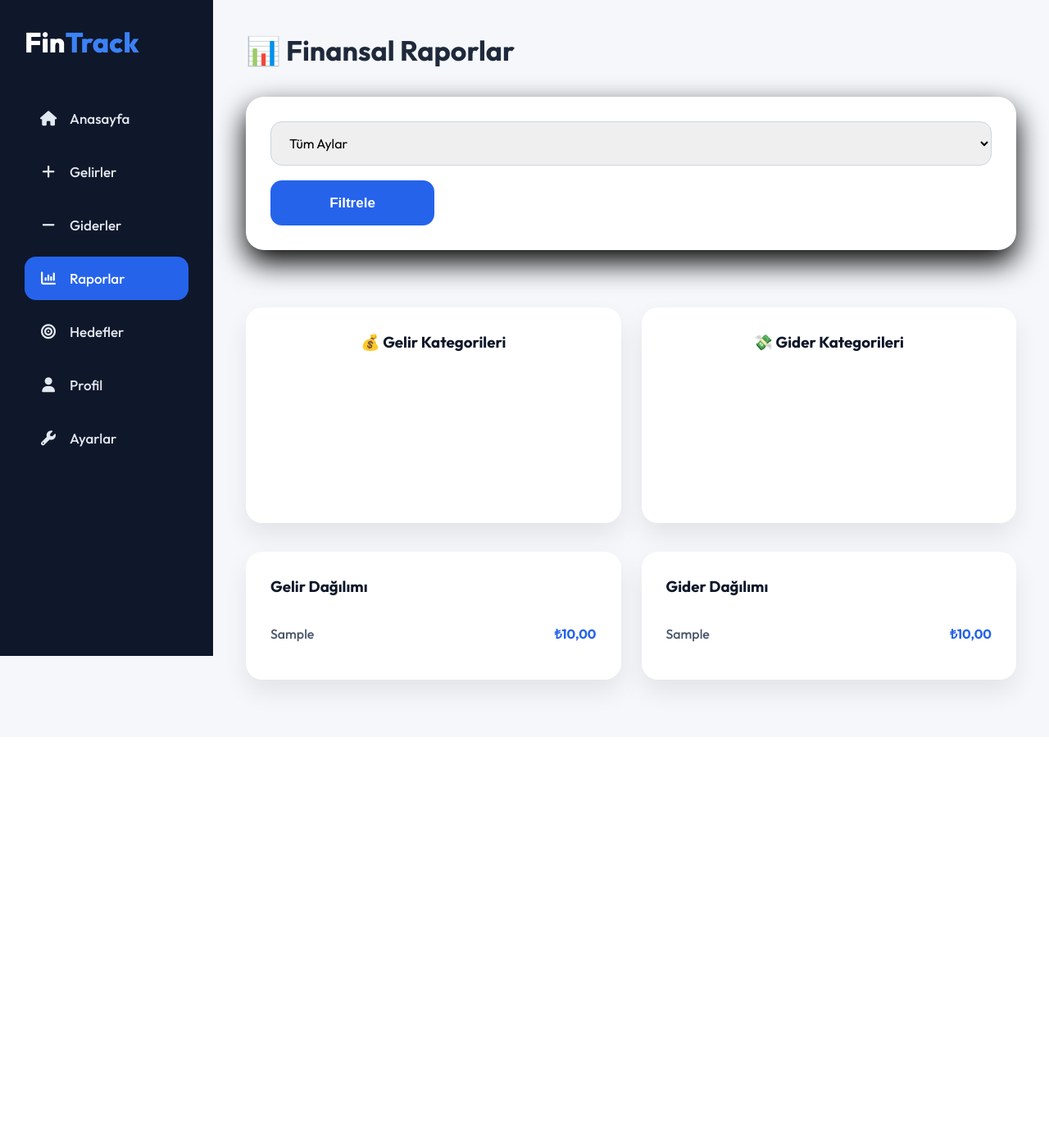
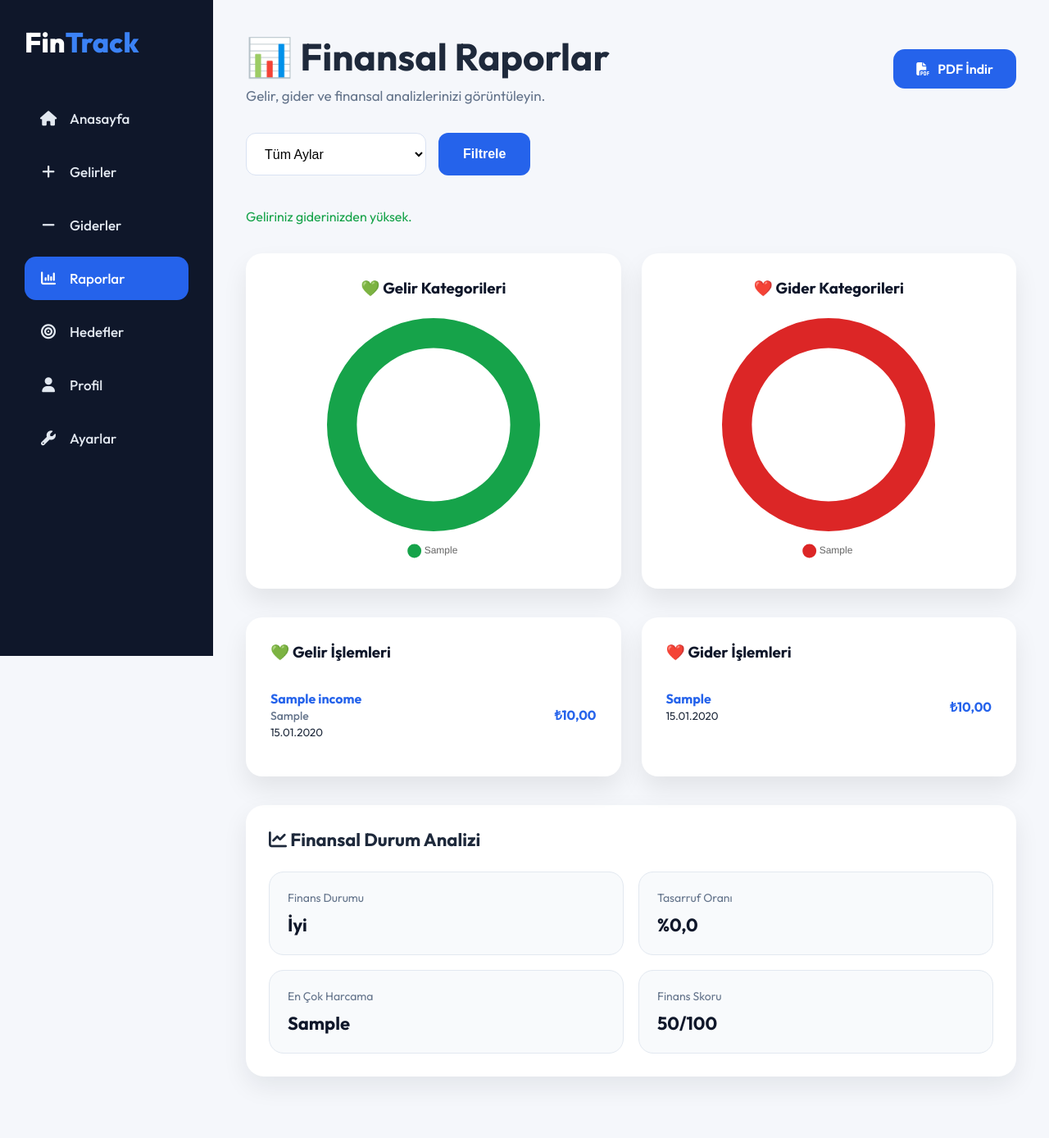
Before and after one commit to nagihanbolukbas/FinTrack, a PHP site: page /reports.php in a window 1280 px wide. Shown: the whole page at 82% size. Before the commit the page ends 859 px from the top, so only its background shows below. Run offline with PHP 8.4, Linux system fonts and the light colour scheme; the visitor is signed in with stand-in values (Sample User, id 1); tables that the repository leaves empty or names only in its code hold one stand-in row (values such as "Sample post"); a map, chart or similar area stays blank.

Commit message:
Finansal raporlama ve PDF çıktısı eklendi

```diff
--- a/reports.php
+++ b/reports.php
@@ -10,50 +10,57 @@ require_once "config/database.php";
 
 $month = isset($_GET["month"]) ? $_GET["month"] : "";
 
+/* ==========================
+   TOPLAM GELİR
+========================== */
+
 $params = [$_SESSION["id"]];
 
-$incomeSql = "
+$sql = "
 SELECT IFNULL(SUM(amount),0) total
 FROM incomes
 WHERE user_id=?
 ";
 
 if($month!=""){
-    $incomeSql.=" AND MONTH(income_date)=?";
-    $params[]=$month;
+    $sql .= " AND MONTH(income_date)=?";
+    $params[] = $month;
 }
 
-$stmt=$pdo->prepare($incomeSql);
+$stmt = $pdo->prepare($sql);
 $stmt->execute($params);
-$totalIncome=$stmt->fetch(PDO::FETCH_ASSOC)["total"];
+$totalIncome = $stmt->fetch(PDO::FETCH_ASSOC)["total"];
 
-/* -------------------- */
+/* ==========================
+   TOPLAM GİDER
+========================== */
 
-$params=[ $_SESSION["id"] ];
+$params = [$_SESSION["id"]];
 
-$expenseSql="
+$sql = "
 SELECT IFNULL(SUM(amount),0) total
 FROM expenses
 WHERE user_id=?
 ";
 
 if($month!=""){
-    $expenseSql.=" AND MONTH(expense_date)=?";
-    $params[]=$month;
+    $sql .= " AND MONTH(expense_date)=?";
+    $params[] = $month;
 }
 
-$stmt=$pdo->prepare($expenseSql);
+$stmt = $pdo->prepare($sql);
 $stmt->execute($params);
-$totalExpense=$stmt->fetch(PDO::FETCH_ASSOC)["total"];
+$totalExpense = $stmt->fetch(PDO::FETCH_ASSOC)["total"];
 
-$balance=$totalIncome-$totalExpense;
+$balance = $totalIncome - $totalExpense;
 
-/* -------------------- */
-/* Gelir Kategorileri */
+/* ==========================
+   DONUT GELİR
+========================== */
 
-$params=[ $_SESSION["id"] ];
+$params = [$_SESSION["id"]];
 
-$sql="
+$sql = "
 SELECT category,
 SUM(amount) total
 FROM incomes
@@ -61,22 +68,23 @@ WHERE user_id=?
 ";
 
 if($month!=""){
-    $sql.=" AND MONTH(income_date)=?";
-    $params[]=$month;
+    $sql .= " AND MONTH(income_date)=?";
+    $params[] = $month;
 }
 
-$sql.=" GROUP BY category";
+$sql .= " GROUP BY category";
 
-$stmt=$pdo->prepare($sql);
+$stmt = $pdo->prepare($sql);
 $stmt->execute($params);
-$incomeCategories=$stmt->fetchAll(PDO::FETCH_ASSOC);
+$incomeSummary = $stmt->fetchAll(PDO::FETCH_ASSOC);
 
-/* -------------------- */
-/* Gider Kategorileri */
+/* ==========================
+   DONUT GİDER
+========================== */
 
-$params=[ $_SESSION["id"] ];
+$params = [$_SESSION["id"]];
 
-$sql="
+$sql = "
 SELECT category,
 SUM(amount) total
 FROM expenses
@@ -84,44 +92,111 @@ WHERE user_id=?
 ";
 
 if($month!=""){
-    $sql.=" AND MONTH(expense_date)=?";
-    $params[]=$month;
+    $sql .= " AND MONTH(expense_date)=?";
+    $params[] = $month;
 }
 
-$sql.=" GROUP BY category";
+$sql .= " GROUP BY category";
 
-$stmt=$pdo->prepare($sql);
+$stmt = $pdo->prepare($sql);
 $stmt->execute($params);
-$expenseCategories=$stmt->fetchAll(PDO::FETCH_ASSOC);
+$expenseSummary = $stmt->fetchAll(PDO::FETCH_ASSOC);
 
-/* -------------------- */
-/* En yüksek harcama */
+/* ==========================
+   GELİR LİSTESİ
+========================== */
 
-$highestCategory="-";
-$highestAmount=0;
+$params = [$_SESSION["id"]];
 
-foreach($expenseCategories as $row){
+$sql = "
+SELECT title,
+category,
+amount,
+income_date
+FROM incomes
+WHERE user_id=?
+";
 
-    if($row["total"]>$highestAmount){
+if($month!=""){
+    $sql .= " AND MONTH(income_date)=?";
+    $params[] = $month;
+}
 
-        $highestAmount=$row["total"];
-        $highestCategory=$row["category"];
+$sql .= " ORDER BY income_date DESC";
+
+$stmt = $pdo->prepare($sql);
+$stmt->execute($params);
+$incomeList = $stmt->fetchAll(PDO::FETCH_ASSOC);
+
+/* ==========================
+   GİDER LİSTESİ
+========================== */
+
+$params = [$_SESSION["id"]];
+
+$sql = "
+SELECT category,
+amount,
+expense_date
+FROM expenses
+WHERE user_id=?
+";
+
+if($month!=""){
+    $sql .= " AND MONTH(expense_date)=?";
+    $params[] = $month;
+}
+
+$sql .= " ORDER BY expense_date DESC";
+
+$stmt = $pdo->prepare($sql);
+$stmt->execute($params);
+$expenseList = $stmt->fetchAll(PDO::FETCH_ASSOC);
+
+/* ==========================
+   ANALİZ
+========================== */
+
+$highestCategory = "-";
+$highestAmount = 0;
+
+foreach($expenseSummary as $row){
+
+    if($row["total"] > $highestAmount){
+
+        $highestAmount = $row["total"];
+        $highestCategory = $row["category"];
 
     }
 
 }
 
-/* -------------------- */
+$savingRate = 0;
 
-$savingRate=0;
+if($totalIncome>0){
+    $savingRate = ($balance/$totalIncome)*100;
+}
+
+$score = 50;
+
+if($balance>0) $score += 20;
+if($savingRate>20) $score += 20;
+if($savingRate>40) $score += 10;
+
+if($score>100) $score = 100;
+/* Tasarruf Oranı */
+
+$savingRate = 0;
 
 if($totalIncome>0){
 
-    $savingRate=($balance/$totalIncome)*100;
+    $savingRate = ($balance/$totalIncome)*100;
 
 }
 
-$score=50;
+/* Finans Skoru */
+
+$score = 50;
 
 if($balance>0) $score+=20;
 if($savingRate>20) $score+=20;
@@ -129,6 +204,23 @@ if($savingRate>40) $score+=10;
 
 if($score>100) $score=100;
 
+
+/* En çok harcanan kategori */
+
+$stmt=$pdo->prepare("
+SELECT category,SUM(amount) total
+FROM expenses
+WHERE user_id=?
+GROUP BY category
+ORDER BY total DESC
+LIMIT 1
+");
+
+$stmt->execute([$_SESSION["id"]]);
+
+$topCategory=$stmt->fetch(PDO::FETCH_ASSOC);
+
+$categoryName=$topCategory["category"] ?? "-";
 ?>
 <!DOCTYPE html>
 <html lang="tr">
@@ -137,7 +229,7 @@ if($score>100) $score=100;
 
 <meta charset="UTF-8">
 
-<title>Raporlar</title>
+<title>FinTrack | Raporlar</title>
 
 <link rel="stylesheet" href="css/dashboard.css">
 
@@ -154,28 +246,58 @@ href="https://cdnjs.cloudflare.com/ajax/libs/font-awesome/6.7.2/css/all.min.css"
 
 <div class="content">
 
-<header>
+<header class="report-header">
+
+<div>
 
 <h2>📊 Finansal Raporlar</h2>
 
+<p>Gelir, gider ve finansal analizlerinizi görüntüleyin.</p>
+
+</div>
+
+<a href="report-pdf.php" target="_blank" class="pdf-btn">
+
+<i class="fa-solid fa-file-pdf"></i>
+
+PDF İndir
+
+</a>
 
 </header>
 
-<form method="GET" class="income-form">
+<?php
+
+$aylar = [
+
+1=>"Ocak",
+2=>"Şubat",
+3=>"Mart",
+4=>"Nisan",
+5=>"Mayıs",
+6=>"Haziran",
+7=>"Temmuz",
+8=>"Ağustos",
+9=>"Eylül",
+10=>"Ekim",
+11=>"Kasım",
+12=>"Aralık"
+
+];
+
+?>
+
+<form method="GET" class="report-filter">
 
 <select name="month">
 
 <option value="">Tüm Aylar</option>
 
-<?php
-for($i=1;$i<=12;$i++){
-?>
+<?php foreach($aylar as $no=>$ad){ ?>
 
-<option
-value="<?=$i?>"
-<?=($month==$i)?"selected":"";?>>
+<option value="<?= $no ?>" <?= ($month==$no) ? "selected" : "" ?>>
 
-<?=date("F",mktime(0,0,0,$i,1));?>
+<?= $ad ?>
 
 </option>
 
@@ -183,32 +305,40 @@ value="<?=$i?>"
 
 </select>
 
-<button class="auth-btn">
+<button class="filter-btn">
 
 Filtrele
 
 </button>
 
 </form>
+<?php if($balance >= 0){ ?>
 
-<div class="report-cards">
+<p style="color:#16A34A;">
+Geliriniz giderinizden yüksek.
+</p>
 
+<?php }else{ ?>
 
+<p style="color:#DC2626;">
+Gideriniz gelirinizi geçti.
+</p>
 
-</div>
+<?php } ?>
 <div class="chart-grid">
 
 <div class="chart-card">
 
-        <h3>💰 Gelir Kategorileri</h3>
+<h3>💚 Gelir Kategorileri</h3>
 
 <canvas id="incomeChart"></canvas>
 
 </div>
 
+
 <div class="chart-card">
 
-        <h3>💸 Gider Kategorileri</h3>
+<h3>❤️ Gider Kategorileri</h3>
 
 <canvas id="expenseChart"></canvas>
 
@@ -217,42 +347,84 @@ Filtrele
 </div>
 
 <div class="report-lists">
-
     <div class="report-box">
 
-        <h3>Gelir Dağılımı</h3>
+    <h3>💚 Gelir İşlemleri</h3>
 
-        <?php foreach($incomeCategories as $row){ ?>
+    <?php if(count($incomeList)>0){ ?>
+
+        <?php foreach($incomeList as $row){ ?>
 
         <div class="report-item">
 
-            <span><?= htmlspecialchars($row["category"]) ?></span>
+            <div>
 
-            <strong>
-                ₺<?= number_format($row["total"],2,",",".") ?>
+    <strong><?= htmlspecialchars($row["title"]) ?></strong>
+
+    <br>
+
+    <span style="color:#64748B;font-size:14px;">
+        <?= htmlspecialchars($row["category"]) ?>
+    </span>
+
+    <br>
+
+    <small>
+        <?= date("d.m.Y", strtotime($row["income_date"])) ?>
+    </small>
+
+</div>
+
+            <strong class="status-income">
+                ₺<?= number_format($row["amount"],2,",",".") ?>
             </strong>
 
         </div>
 
         <?php } ?>
 
+    <?php }else{ ?>
+
+        <p>Gelir kaydı bulunamadı.</p>
+
+    <?php } ?>
+
 </div>
+
 
 <div class="report-box">
 
-        <h3>Gider Dağılımı</h3>
+    <h3>❤️ Gider İşlemleri</h3>
 
-        <?php foreach($expenseCategories as $row){ ?>
+    <?php if(count($expenseList)>0){ ?>
+
+        <?php foreach($expenseList as $row){ ?>
 
         <div class="report-item">
 
-            <span><?= htmlspecialchars($row["category"]) ?></span>
+            <div>
 
-            <strong>
-                ₺<?= number_format($row["total"],2,",",".") ?>
+                <strong><?= htmlspecialchars($row["category"]) ?></strong>
+
+                <br>
+
+                <small>
+                    <?= date("d.m.Y", strtotime($row["expense_date"])) ?>
+                </small>
+
+            </div>
+
+            <strong class="status-expense">
+                ₺<?= number_format($row["amount"],2,",",".") ?>
             </strong>
 
         </div>
+
+        <?php } ?>
+
+    <?php }else{ ?>
+
+        <p>Gider kaydı bulunamadı.</p>
 
     <?php } ?>
 
@@ -261,11 +433,163 @@ Filtrele
 </div>
 
 
+<div class="finance-analysis">
+
+<h3>
+<i class="fa-solid fa-chart-line"></i>
+Finansal Durum Analizi
+</h3>
+
+<div class="analysis-grid">
+
+<div class="analysis-item">
+<span>Finans Durumu</span>
+<strong><?= $balance>=0 ? "İyi" : "Riskli" ?></strong>
+</div>
+
+<div class="analysis-item">
+<span>Tasarruf Oranı</span>
+<strong>%<?= number_format($savingRate,1,",",".") ?></strong>
+</div>
+
+<div class="analysis-item">
+<span>En Çok Harcama</span>
+<strong><?= htmlspecialchars($categoryName) ?></strong>
+</div>
+
+<div class="analysis-item">
+<span>Finans Skoru</span>
+<strong><?= $score ?>/100</strong>
+</div>
+
+</div>
+
+</div>
 
 
+<script>
+
+const incomeLabels=[
+<?php foreach($incomeSummary as $row){ ?>
+'<?= htmlspecialchars($row["category"]) ?>',
+<?php } ?>
+];
+
+const incomeValues=[
+<?php foreach($incomeSummary as $row){ ?>
+<?= $row["total"] ?>,
+<?php } ?>
+];
+
+new Chart(document.getElementById("incomeChart"),{
+
+    type:"doughnut",
+
+    data:{
+
+        labels:incomeLabels,
+
+        datasets:[{
+
+            data:incomeValues,
+
+            backgroundColor:[
+                "#16A34A",
+                "#22C55E",
+                "#4ADE80",
+                "#86EFAC",
+                "#BBF7D0",
+                "#DCFCE7"
+            ],
+
+            borderWidth:0
+
+        }]
+
+    },
+
+    options:{
+
+        cutout:"72%",
+
+        plugins:{
+            legend:{
+                position:"bottom",
+                labels:{
+                    usePointStyle:true,
+                    pointStyle:"circle",
+                    padding:18
+                }
+            }
+        }
+
+    }
+
+});
+
+
+const expenseLabels=[
+<?php foreach($expenseSummary as $row){ ?>
+'<?= htmlspecialchars($row["category"]) ?>',
+<?php } ?>
+];
+
+const expenseValues=[
+<?php foreach($expenseSummary as $row){ ?>
+<?= $row["total"] ?>,
+<?php } ?>
+];
+
+new Chart(document.getElementById("expenseChart"),{
+
+    type:"doughnut",
+
+    data:{
+
+        labels:expenseLabels,
+
+        datasets:[{
+
+            data:expenseValues,
+
+            backgroundColor:[
+                "#DC2626",
+                "#EF4444",
+                "#F87171",
+                "#FCA5A5",
+                "#FECACA",
+                "#FEE2E2",
+                "#991B1B"
+            ],
+
+            borderWidth:0
+
+        }]
+
+    },
+
+    options:{
+
+        cutout:"72%",
+
+        plugins:{
+            legend:{
+                position:"bottom",
+                labels:{
+                    usePointStyle:true,
+                    pointStyle:"circle",
+                    padding:18
+                }
+            }
+        }
+
+    }
+
+});
+
+</script>
 
 </div>
 
 </body>
-
 </html>
```
Also changed, not shown: report-pdf.php (added, +231 -0 lines). Lines whose indentation alone changed are shown as unchanged.
